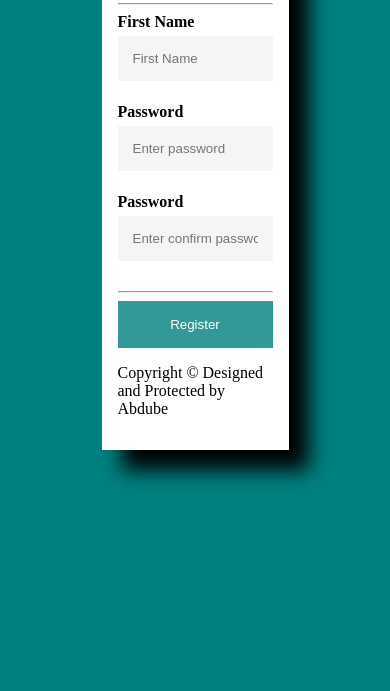
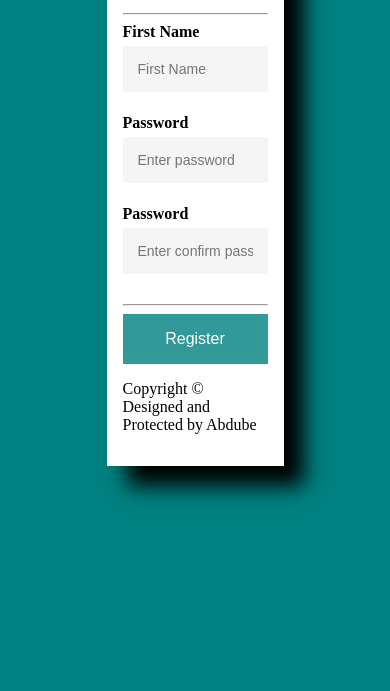
Before and after one commit to dida234/Registration-form, a plain HTML site: page index.html in a window 390 px wide. Shown: the part 153-844 px from the top of the page. Drawn offline with Linux system fonts and the light colour scheme.

Commit message:
Updated form styles for better mobile responsiveness

```diff
--- a/abuu.css
+++ b/abuu.css
@@ -41,3 +41,29 @@
 .registerbtn:hover{
     opacity: 1;
 }
+@media (max-width: 768px) { /* Tablets & smaller */
+    form {
+        width: 95%;
+        padding: 15px;
+    }
+    input, select, textarea {
+        font-size: 14px;
+    }
+}
+
+@media (max-width: 480px) { /* Phones */
+    form {
+        width: 100%;
+        padding: 10px;
+        border-radius: 0;
+        box-shadow: none;
+    }
+    input, select, textarea {
+        font-size: 14px;
+        padding: 8px;
+    }
+    button {
+        font-size: 16px;
+        padding: 10px;
+    }
+}
```
